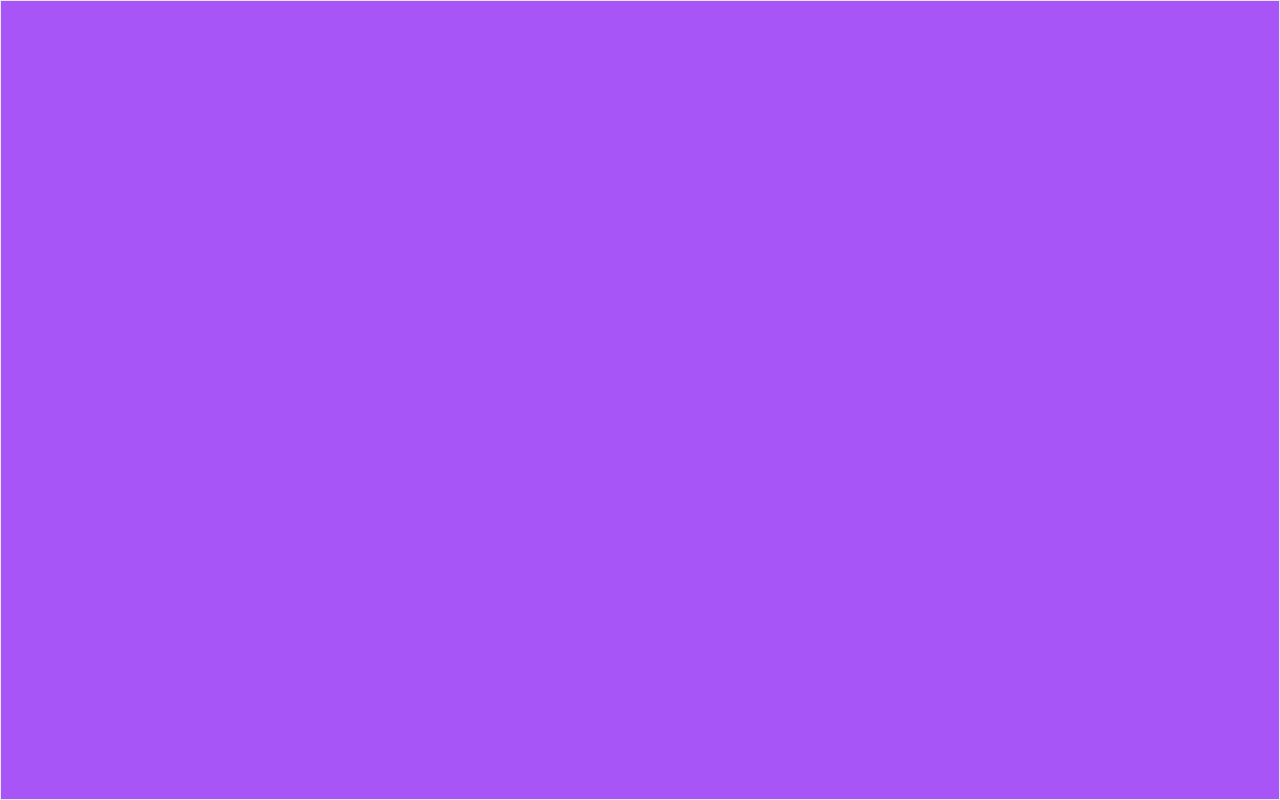
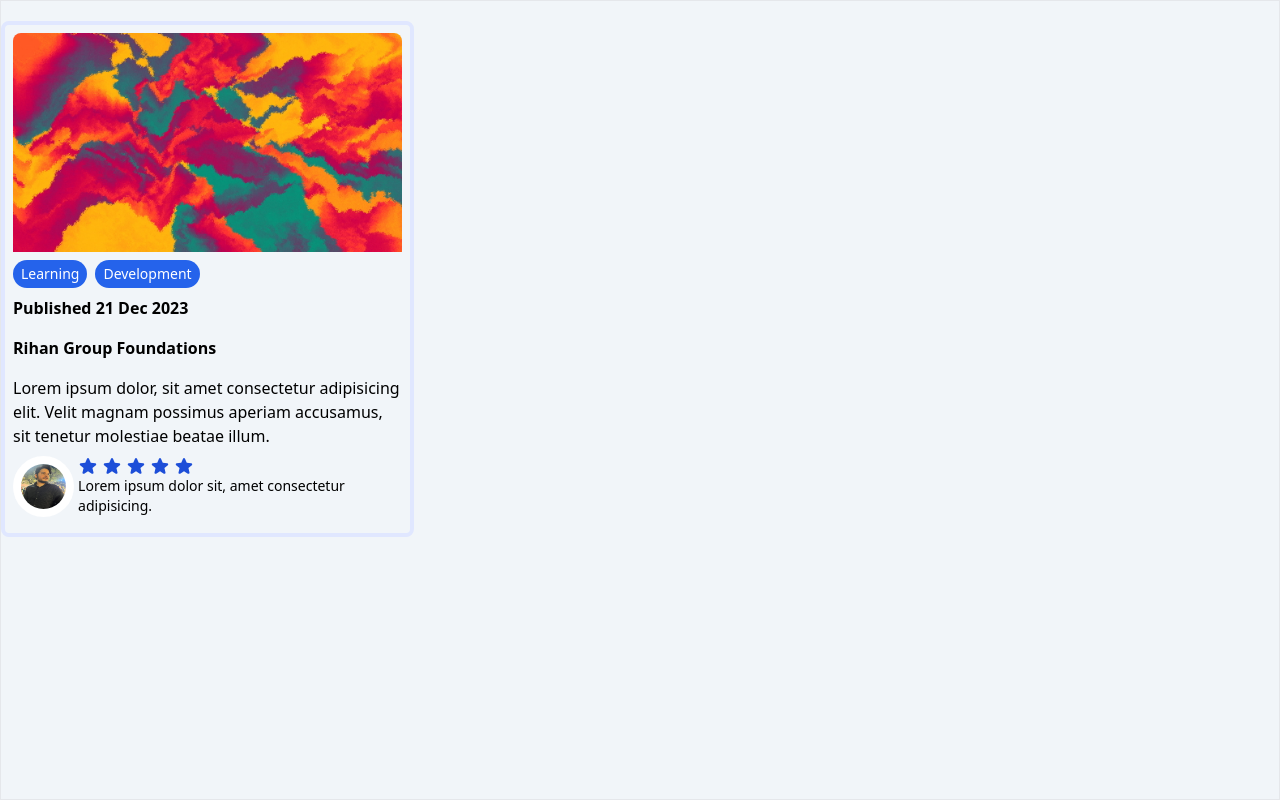
Before and after one commit to shubhamrawat0269/WEB-DEV-LEARN, a Nuxt app in the folder FRONTEND/NUXT-CRASH-2024/: page /utility in a window 1280 px wide. Before the commit this address had no page. Built offline with nearby package versions, Linux system fonts and the light colour scheme.

Commit message:
Blog Card App Created

```diff
--- /dev/null
+++ b/FRONTEND/NUXT-CRASH-2024/components/Blog/Card.vue
@@ -0,0 +1,34 @@
+<template>
+  <div class="border-4 border-indigo-100 rounded-lg p-2">
+    <figure class="">
+      <img class="w-full rounded-t-lg" src="~/assets/images/monochrome.jpg" alt="profile">
+      <figcaption class="my-2 flex gap-2">
+        <div class="text-sm bg-blue-600 inline-block px-2 py-1 text-white rounded-full">Learning</div>
+        <div class="text-sm bg-blue-600 inline-block px-2 py-1 text-white rounded-full">Development</div>
+      </figcaption>
+    </figure>
+    <p class="font-semibold">Published 21 Dec 2023</p>
+
+    <h2 class="text-md font-bold my-4">Rihan Group Foundations</h2>
+    <p>Lorem ipsum dolor, sit amet consectetur adipisicing elit. Velit magnam possimus aperiam accusamus, sit tenetur
+      molestiae beatae illum.</p>
+
+    <div class="flex gap-1 justify-center items-center my-2">
+      <figure class="bg-white p-2 rounded-full">
+        <img class="w-[3rem] aspect-square rounded-full" src="~/assets/images/profile.jpg" alt="profile">
+      </figure>
+      <div>
+        <div class="flex items-center gap-1">
+          <BlogStarRating />
+          <BlogStarRating />
+          <BlogStarRating />
+          <BlogStarRating />
+          <BlogStarRating />
+        </div>
+        <p class="text-sm">Lorem ipsum dolor sit, amet consectetur adipisicing.</p>
+      </div>
+    </div>
+
+
+  </div>
+</template>
--- /dev/null
+++ b/FRONTEND/NUXT-CRASH-2024/components/Blog/Star/Rating.vue
@@ -0,0 +1,13 @@
+<template>
+    <div>
+        <svg xmlns="http://www.w3.org/2000/svg" viewBox="0 0 24 24" fill="currentColor"
+            class="w-5 h-5 text-blue-700 cursor-pointer">
+            <path fill-rule="evenodd"
+                d="M10.788 3.21c.448-1.077 1.976-1.077 2.424 0l2.082 5.007 5.404.433c1.164.093 1.636 1.545.749 2.305l-4.117 3.527 1.257 5.273c.271 1.136-.964 2.033-1.96 1.425L12 18.354 7.373 21.18c-.996.608-2.231-.29-1.96-1.425l1.257-5.273-4.117-3.527c-.887-.76-.415-2.212.749-2.305l5.404-.433 2.082-5.006z"
+                clip-rule="evenodd"></path>
+        </svg>
+    </div>
+</template>
+
+<script>
+</script>
--- a/FRONTEND/NUXT-CRASH-2024/layouts/default.vue
+++ b/FRONTEND/NUXT-CRASH-2024/layouts/default.vue
@@ -1,5 +1,5 @@
 <template>
-    <div class="bg-purple-500 w-screen h-screen border">
+    <div class="bg-slate-100 w-screen h-screen border">
         <slot />
     </div>
 </template>
--- /dev/null
+++ b/FRONTEND/NUXT-CRASH-2024/pages/utility.vue
@@ -0,0 +1,5 @@
+<template>
+    <div class="grid grid-cols-3 gap-5 max-w-7xl m-auto pt-5">
+        <BlogCard />
+    </div>
+</template>
--- a/FRONTEND/NUXT-CRASH-2024/tailwind.config.js
+++ b/FRONTEND/NUXT-CRASH-2024/tailwind.config.js
@@ -8,6 +8,7 @@ export default {
     "./app.vue",
     "./error.vue",
   ],
+  darkMode: "class",
   theme: {
     extend: {},
   },
```
Also changed, not shown: FRONTEND/NUXT-CRASH-2024/assets/images/monochrome.jpg (added).
